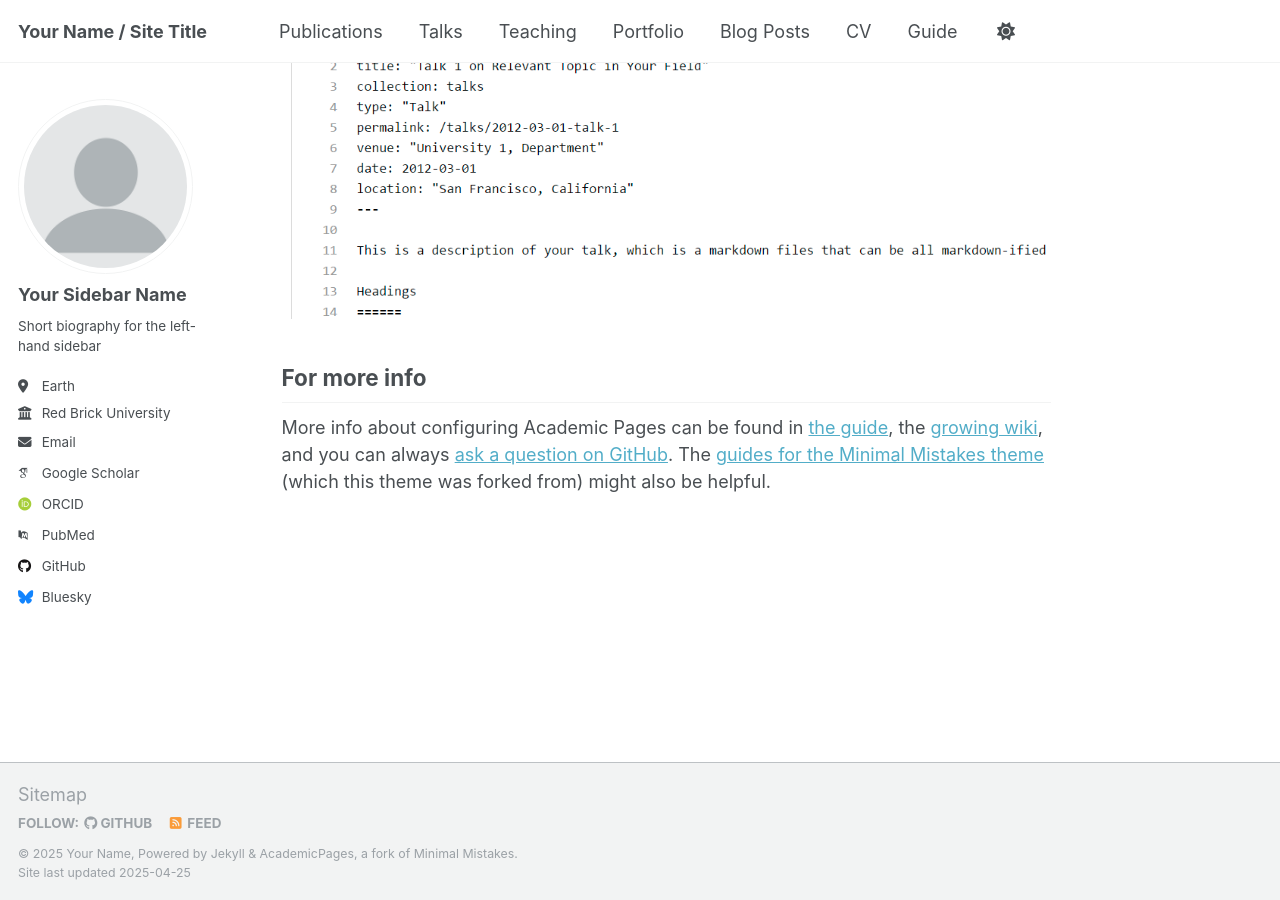
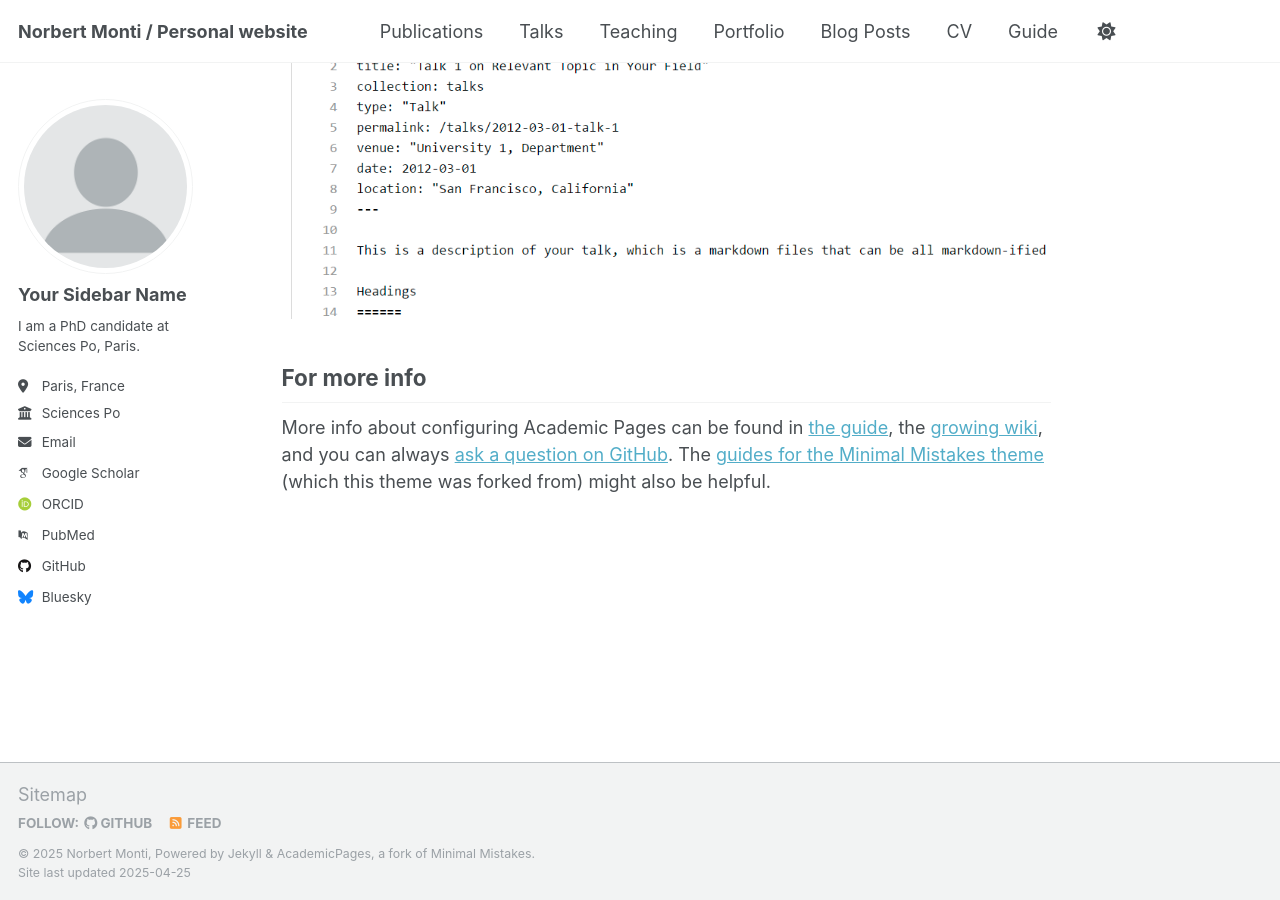
Before and after one commit to norbertmonti/norbertmonti.github.io, a Jekyll site: the page built from _pages/about.md, in a window 1280 px wide and 900 px high, scrolled down 2636 px. Built offline with Jekyll 4.4.1, drawn with Linux system fonts in a browser that asks for light colours; some web fonts are replaced.

Commit message:
Update _config.yml

```diff
--- a/_config.yml
+++ b/_config.yml
@@ -9,13 +9,13 @@
 # Basic Site Settings
 locale                   : "en-US"
 site_theme               : "default"
-title                    : "Your Name / Site Title"
+title                    : "Norbert Monti / Personal website"
 title_separator          : "-"
-name                     : &name "Your Name"
-description              : &description "personal description"
-url                      : https://academicpages.github.io # the base hostname & protocol for your site e.g. "https://[your GitHub username].github.io"
+name                     : &name "Norbert Monti"
+description              : &description "Personal website"
+url                      : https://norbertmonti.github.io # the base hostname & protocol for your site e.g. "https://[your GitHub username].github.io"
 baseurl                  : "" # the subpath of your site, e.g. "/blog"
-repository               : "academicpages/academicpages.github.io"
+repository               : "norbertmonti/norbertmonti.github.io"
 
 # Site Author - The following control what appear as part of the author content on the side bar.
 #               If a field is blank the icon and link will not appear, otherwise it will be shown.
@@ -25,11 +25,11 @@ author:
   avatar           : "profile.png"
   name             : "Your Sidebar Name"
   pronouns         : # example: "she/her"
-  bio              : "Short biography for the left-hand sidebar"
-  location         : "Earth"
-  employer         : "Red Brick University"
+  bio              : "I am a PhD candidate at Sciences Po, Paris."
+  location         : "Paris, France"
+  employer         : "Sciences Po"
   uri              : # URL
-  email            : "none@example.org"
+  email            : "norbertmonti@sciencespo.fr"
 
   # Academic websites
   arxiv            : # URL - Update with the correct link to your profile
@@ -45,7 +45,7 @@ author:
   bitbucket        : # Username - Update with your username on the site
   codepen          : # Username
   dribbble         : # Username
-  github           : "academicpages"
+  github           : "norbertmonti"
   kaggle           : # Username
   stackoverflow    : # User number or user number and name (i.e., use "1" or "1/jeff-atwood")
 
```
